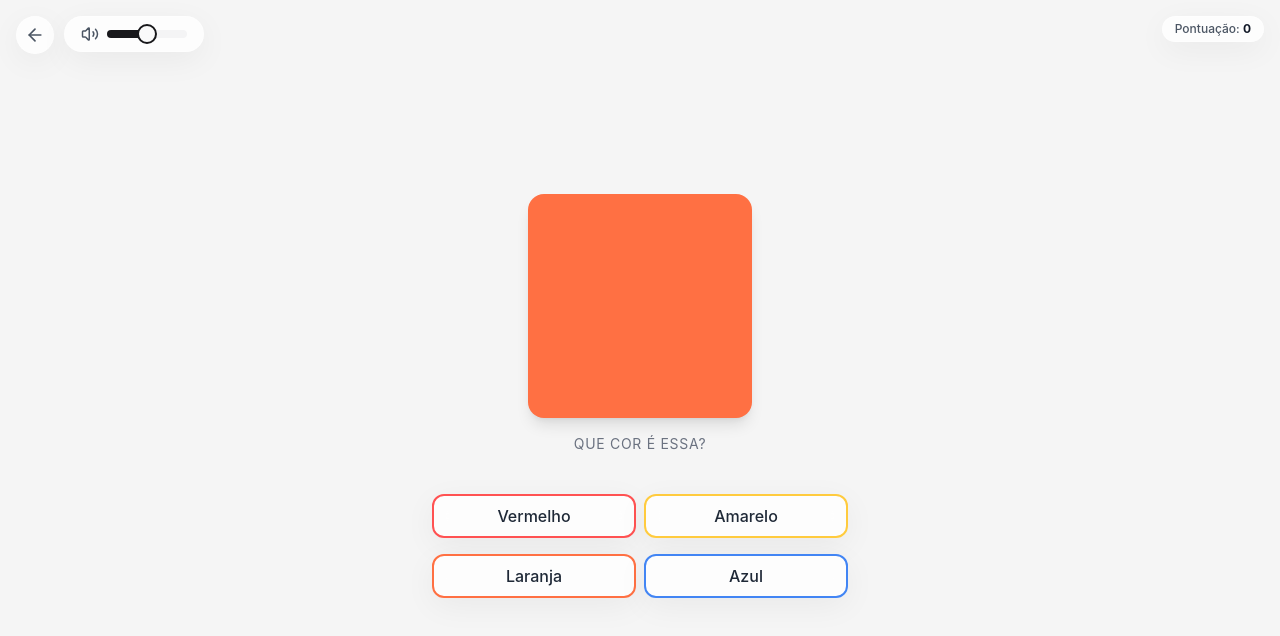
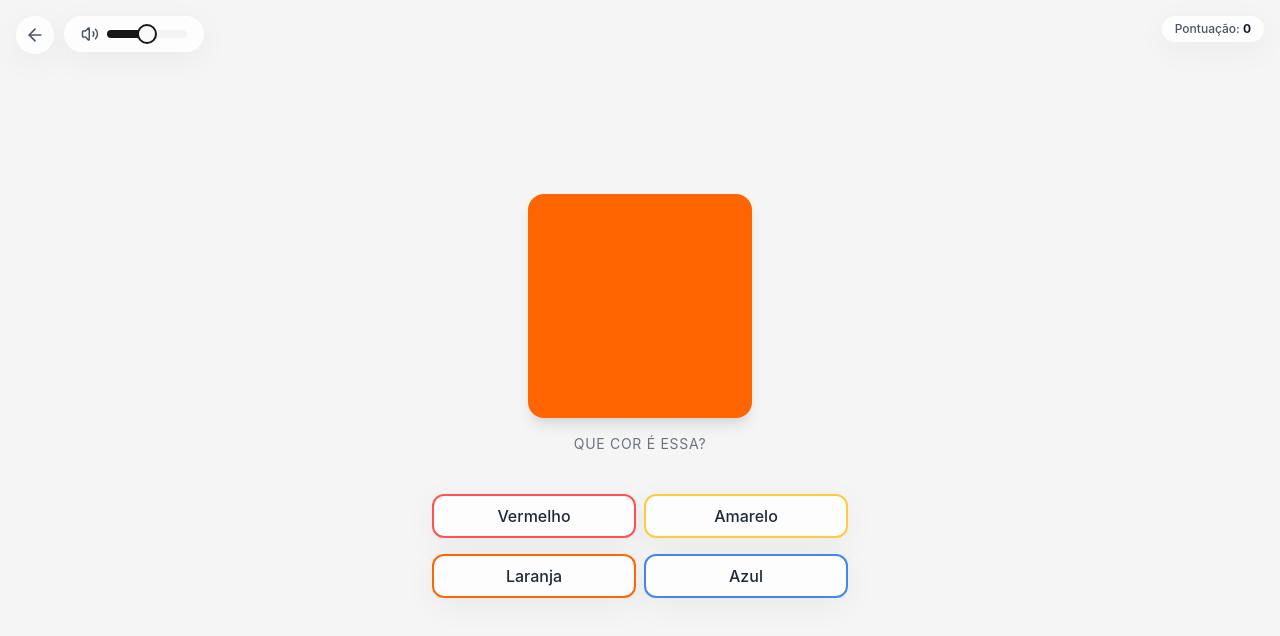
Before and after one commit to DeveloperMatheusH/LumiAprende, a React (Vite) app: page /game in a window 1280 px wide. Shown: the top 636 px of the page. Built offline with nearby package versions, Linux system fonts and the light colour scheme.

Commit message:
Fix: Adjust orange color in color matching game
Update the orange color to be stronger in both the icons and the color display within the color matching game.

```diff
--- a/src/pages/Index.tsx
+++ b/src/pages/Index.tsx
@@ -38,7 +38,7 @@ const Index = () => {
           </p>
 
           <div className="flex flex-wrap justify-center gap-3 mb-6">
-            {["#FF5252", "#4285F4", "#0F9D58", "#FFCB3E", "#7E57C2", "#FF7043"].map((color) => (
+            {["#FF5252", "#4285F4", "#0F9D58", "#FFCB3E", "#7E57C2", "#FF6600"].map((color) => (
               <div
                 key={color}
                 className="w-8 h-8 rounded-full transition-transform duration-300 hover:scale-110"
--- a/src/utils/gameData.ts
+++ b/src/utils/gameData.ts
@@ -11,7 +11,7 @@ export const gameColors: Color[] = [
   { name: "Green", value: "#0F9D58", nameInPortuguese: "Verde" },
   { name: "Yellow", value: "#FFCB3E", nameInPortuguese: "Amarelo" },
   { name: "Purple", value: "#7E57C2", nameInPortuguese: "Roxo" },
-  { name: "Orange", value: "#FF7043", nameInPortuguese: "Laranja" },
+  { name: "Orange", value: "#FF6600", nameInPortuguese: "Laranja" },
   { name: "Pink", value: "#EC407A", nameInPortuguese: "Rosa" },
   { name: "Cyan", value: "#00BCD4", nameInPortuguese: "Ciano" },
   { name: "Brown", value: "#795548", nameInPortuguese: "Marrom" },
--- a/src/utils/imageGameData.ts
+++ b/src/utils/imageGameData.ts
@@ -34,7 +34,7 @@ export const colorImages: ColorImage[] = [
     description: "Uvas roxas"
   },
   {
-    color: { name: "Orange", value: "#FF7043", nameInPortuguese: "Laranja" },
+    color: { name: "Orange", value: "#FF6600", nameInPortuguese: "Laranja" },
     imageUrl: "icon-cherry",
     description: "Cereja laranja"
   },
```
